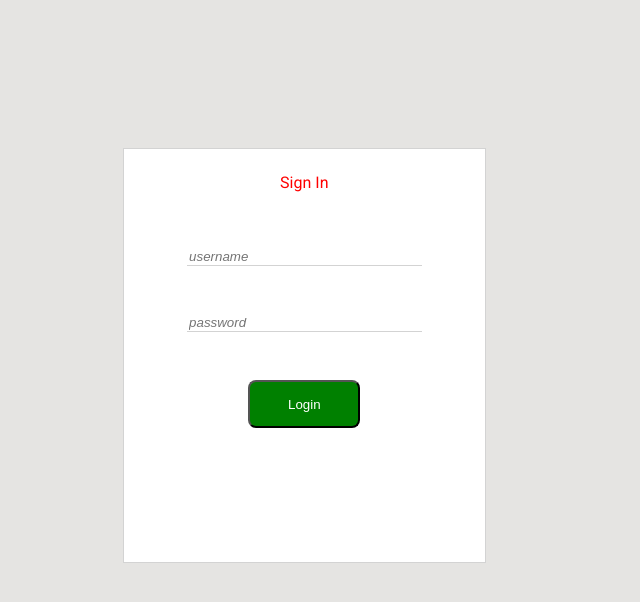
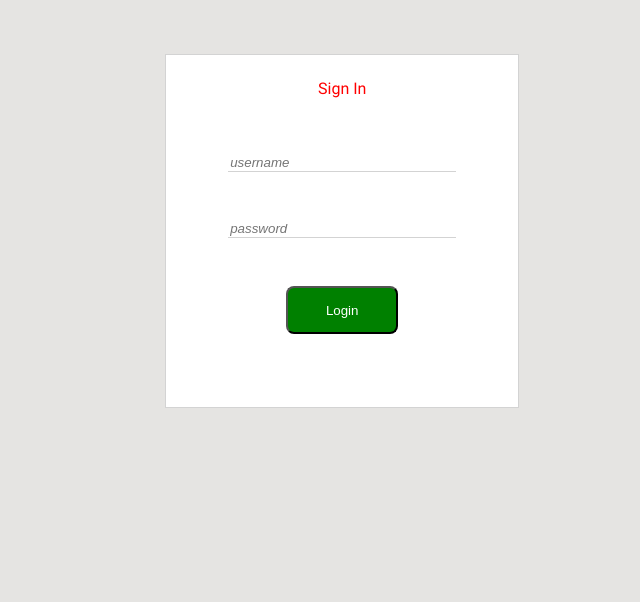
Before and after one commit to AyishaSeidu/dashboard_react, a React (Create React App) app: page / in a window 1280 px wide. Shown: the top 602 px of the page, without its empty margins (389-1029 px from the left). Built offline with nearby package versions, Linux system fonts and the light colour scheme.

Commit message:
fix login button position inconsistency on different screens

```diff
--- a/src/components/Login.js
+++ b/src/components/Login.js
@@ -45,7 +45,7 @@ function Login( {appUsers, setLoggedIn, setCurrentUser}) {
 
                 <InputField type='password' placeholder='password' onChange={(e)=>{e.preventDefault(); setPassword(e.target.value)}} wrongEntry={wrongCredentials} />
 
-                <SubmitButton value='Login' type='submit'/>
+                <SubmitButton type='submit' onClick={(e)=>{e.preventDefault(); signIn(username, password)}}>Login</SubmitButton>
             </Form>
        </>
     )
@@ -54,18 +54,16 @@ function Login( {appUsers, setLoggedIn, setCurrentUser}) {
 export default Login
 
 const Form = styled.form`
-margin: auto;
+margin: 1rem auto;
 border: 0.1rem solid lightgrey;
 width: 70%;
 height: 50%;
 padding: 1rem;
-margin-top: 10%;
 grid-area: content;
 background-color: white;
 @media(${({theme})=>theme.mediaquery.largeScreens1}) {
-width: 30%;
-height: 50%;
-margin-left: 30%;
+width: 20rem;
+height: 20rem;
 }
 `;
 
@@ -99,28 +97,31 @@ font-style: italic;
 }
 `;
 
-const SubmitButton = styled.input`
+const SubmitButton = styled.button`
 background-color: green;
 height: 3rem;
 width: 7rem;
 color: white;
-margin: auto;
+margin: 2rem auto;
 bottom: 2rem;
 cursor: pointer;
 border-radius: 0.5rem;
+position: relative;
 `;
 
-const FormHeader = styled.div`
+const FormHeader = styled.span`
 font-size: 1rem;
 width: 50%;
 align-items: center;
 color: red;
 margin: auto;
 padding: 0.5rem;
+display: block;
 `;
 
 const ErrorMessage = styled.span`
 color: red;
 font-size: 0.5rem;
 font-style: italic;
+display: block;
 `;
```
Also changed, not shown: src/components/Page.js (+3 -4 lines).
